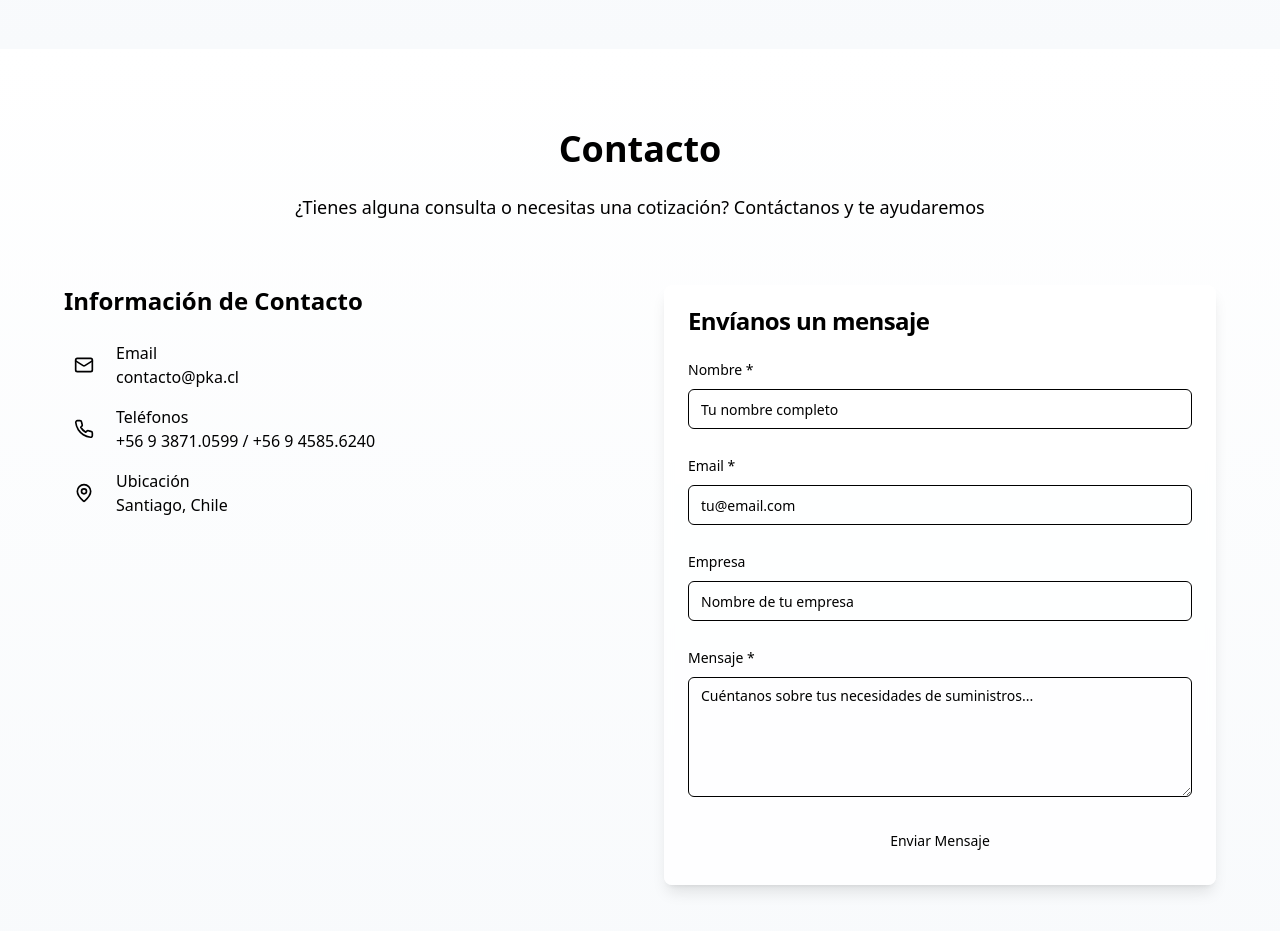
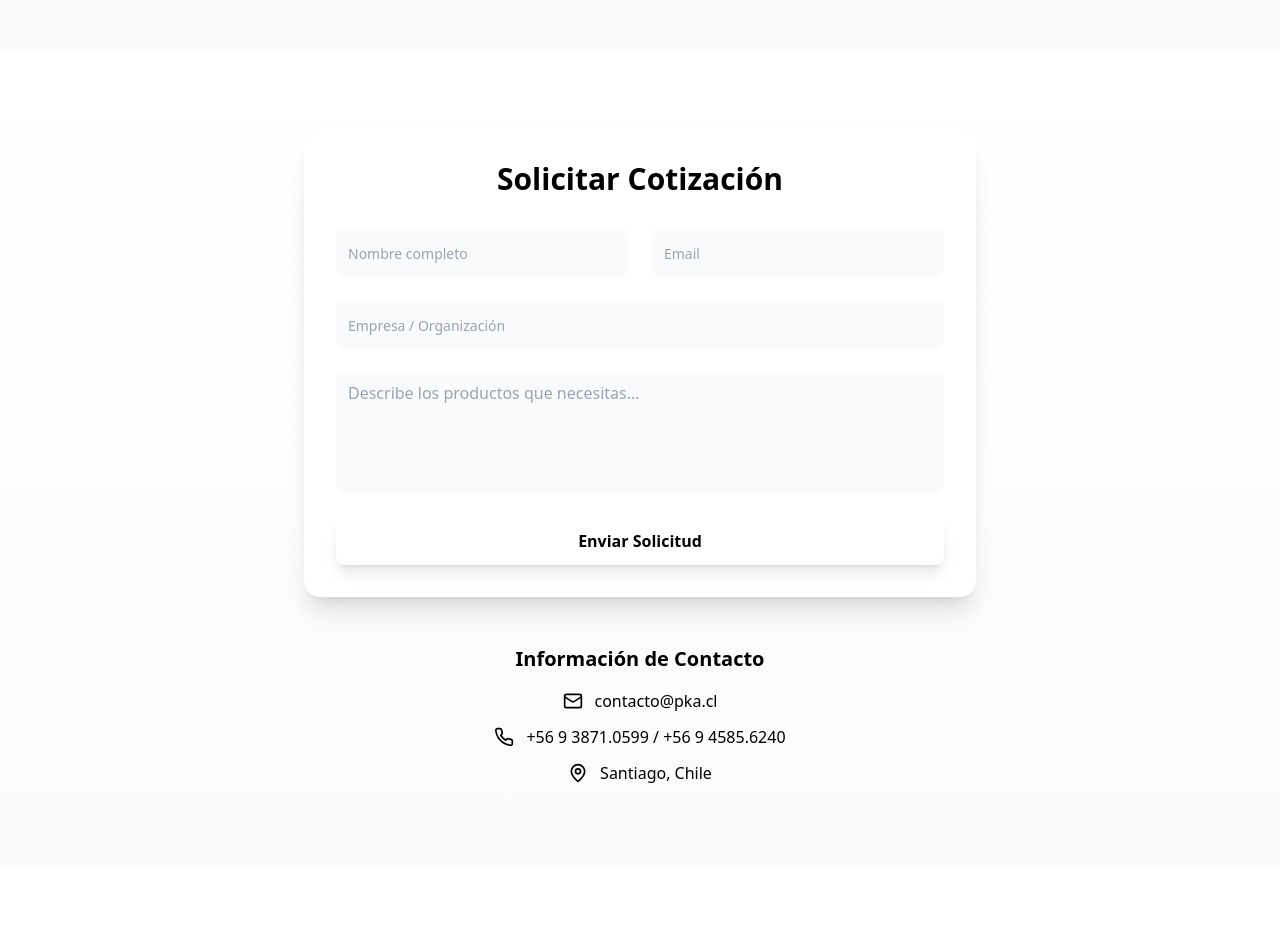
Before and after one commit to fernandoaug18/peka, a React (Vite) app: page / in a window 1280 px wide. Shown: the part 2220-3151 px from the top of the page. After the commit the page ends 3085 px from the top, so only its background shows below. Built offline with nearby package versions, Linux system fonts and the light colour scheme.

Commit message:
Refactor contact form
Adjust contact form style and colors.

```diff
--- a/src/components/ContactSection.tsx
+++ b/src/components/ContactSection.tsx
@@ -41,70 +41,27 @@ const ContactSection = () => {
   return (
     <section id="contacto" className="py-20 bg-gradient-section">
       <div className="container mx-auto px-4">
-        <div className="text-center mb-16">
-          <h2 className="text-3xl md:text-4xl font-bold mb-6">
-            Contacto
-          </h2>
-          <p className="text-lg text-muted-foreground max-w-3xl mx-auto">
-            ¿Tienes alguna consulta o necesitas una cotización? Contáctanos y te ayudaremos
-          </p>
+        <div className="max-w-2xl mx-auto">
+          {/* Formulario de cotización */}
+          <div className="bg-white rounded-2xl p-8 shadow-xl">
+            <div className="text-center mb-8">
+              <h2 className="text-3xl font-bold mb-2">Solicitar Cotización</h2>
             </div>
 
-        <div className="grid grid-cols-1 lg:grid-cols-2 gap-12 max-w-6xl mx-auto">
-          {/* Información de contacto */}
-          <div className="space-y-8">
-            <div>
-              <h3 className="text-2xl font-semibold mb-6">Información de Contacto</h3>
-              <div className="space-y-4">
-                <div className="flex items-center space-x-3">
-                  <div className="w-10 h-10 bg-primary/10 rounded-full flex items-center justify-center">
-                    <Mail className="w-5 h-5 text-primary" />
-                  </div>
-                  <div>
-                    <p className="font-medium">Email</p>
-                    <p className="text-muted-foreground">contacto@pka.cl</p>
-                  </div>
-                </div>
-
-                <div className="flex items-center space-x-3">
-                  <div className="w-10 h-10 bg-primary/10 rounded-full flex items-center justify-center">
-                    <Phone className="w-5 h-5 text-primary" />
-                  </div>
-                  <div>
-                    <p className="font-medium">Teléfonos</p>
-                    <p className="text-muted-foreground">+56 9 3871.0599 / +56 9 4585.6240</p>
-                  </div>
-                </div>
-
-                <div className="flex items-center space-x-3">
-                  <div className="w-10 h-10 bg-primary/10 rounded-full flex items-center justify-center">
-                    <MapPin className="w-5 h-5 text-primary" />
-                  </div>
-                  <div>
-                    <p className="font-medium">Ubicación</p>
-                    <p className="text-muted-foreground">Santiago, Chile</p>
-                  </div>
-                </div>
-              </div>
-            </div>
-          </div>
-
-          {/* Formulario de contacto */}
-          <Card className="shadow-lg border-0 bg-white/80 backdrop-blur-sm">
-            <CardHeader>
-              <CardTitle>Envíanos un mensaje</CardTitle>
-            </CardHeader>
-            <CardContent>
             <Form {...form}>
               <form onSubmit={form.handleSubmit(onSubmit)} className="space-y-6">
+                <div className="grid grid-cols-1 md:grid-cols-2 gap-6">
                   <FormField
                     control={form.control}
                     name="name"
                     render={({ field }) => (
                       <FormItem>
-                        <FormLabel>Nombre *</FormLabel>
                         <FormControl>
-                          <Input placeholder="Tu nombre completo" {...field} />
+                          <Input
+                            placeholder="Nombre completo"
+                            className="bg-gray-50 border-0 h-12 text-base placeholder:text-gray-400 rounded-lg"
+                            {...field}
+                          />
                         </FormControl>
                         <FormMessage />
                       </FormItem>
@@ -116,23 +73,31 @@ const ContactSection = () => {
                     name="email"
                     render={({ field }) => (
                       <FormItem>
-                        <FormLabel>Email *</FormLabel>
                         <FormControl>
-                          <Input placeholder="tu@email.com" type="email" {...field} />
+                          <Input
+                            placeholder="Email"
+                            type="email"
+                            className="bg-gray-50 border-0 h-12 text-base placeholder:text-gray-400 rounded-lg"
+                            {...field}
+                          />
                         </FormControl>
                         <FormMessage />
                       </FormItem>
                     )}
                   />
+                </div>
 
                 <FormField
                   control={form.control}
                   name="company"
                   render={({ field }) => (
                     <FormItem>
-                        <FormLabel>Empresa</FormLabel>
                       <FormControl>
-                          <Input placeholder="Nombre de tu empresa" {...field} />
+                        <Input
+                          placeholder="Empresa / Organización"
+                          className="bg-gray-50 border-0 h-12 text-base placeholder:text-gray-400 rounded-lg"
+                          {...field}
+                        />
                       </FormControl>
                       <FormMessage />
                     </FormItem>
@@ -144,11 +109,10 @@ const ContactSection = () => {
                   name="message"
                   render={({ field }) => (
                     <FormItem>
-                        <FormLabel>Mensaje *</FormLabel>
                       <FormControl>
                         <Textarea
-                            placeholder="Cuéntanos sobre tus necesidades de suministros..."
-                            className="min-h-[120px]"
+                          placeholder="Describe los productos que necesitas..."
+                          className="bg-gray-50 border-0 min-h-[120px] text-base placeholder:text-gray-400 rounded-lg resize-none"
                           {...field}
                         />
                       </FormControl>
@@ -157,13 +121,38 @@ const ContactSection = () => {
                   )}
                 />
 
-                  <Button type="submit" className="w-full">
-                    Enviar Mensaje
+                <Button
+                  type="submit"
+                  className="w-full h-12 text-base font-semibold bg-primary hover:bg-primary/90 rounded-lg shadow-lg hover:shadow-xl transition-all duration-300"
+                >
+                  Enviar Solicitud
                 </Button>
               </form>
             </Form>
-            </CardContent>
-          </Card>
+          </div>
+
+          {/* Información de contacto debajo */}
+          <div className="mt-12 text-center space-y-6">
+            <div>
+              <h3 className="text-xl font-semibold mb-4">Información de Contacto</h3>
+              <div className="space-y-3">
+                <div className="flex items-center justify-center space-x-3">
+                  <Mail className="w-5 h-5 text-primary" />
+                  <span className="text-muted-foreground">contacto@pka.cl</span>
+                </div>
+
+                <div className="flex items-center justify-center space-x-3">
+                  <Phone className="w-5 h-5 text-primary" />
+                  <span className="text-muted-foreground">+56 9 3871.0599 / +56 9 4585.6240</span>
+                </div>
+
+                <div className="flex items-center justify-center space-x-3">
+                  <MapPin className="w-5 h-5 text-primary" />
+                  <span className="text-muted-foreground">Santiago, Chile</span>
+                </div>
+              </div>
+            </div>
+          </div>
         </div>
       </div>
     </section>
```
Lines whose indentation alone changed are shown as unchanged.
